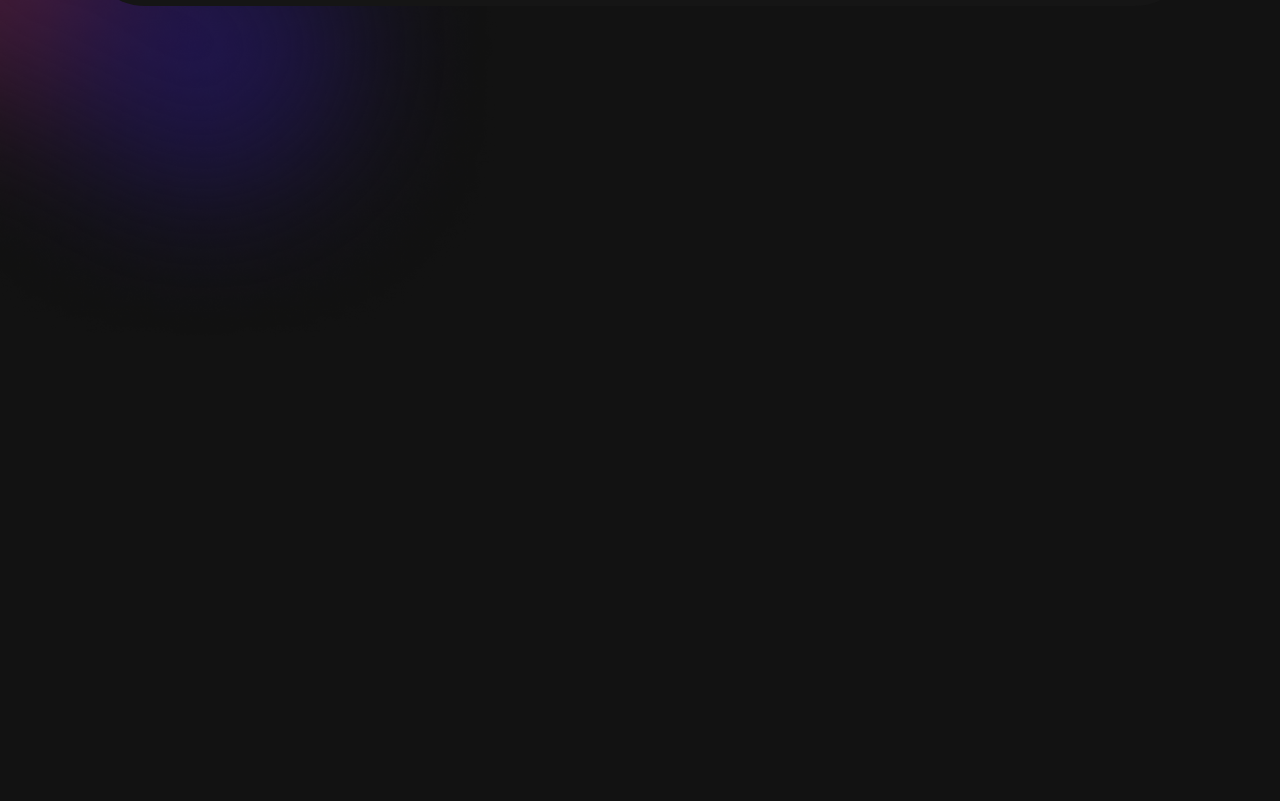
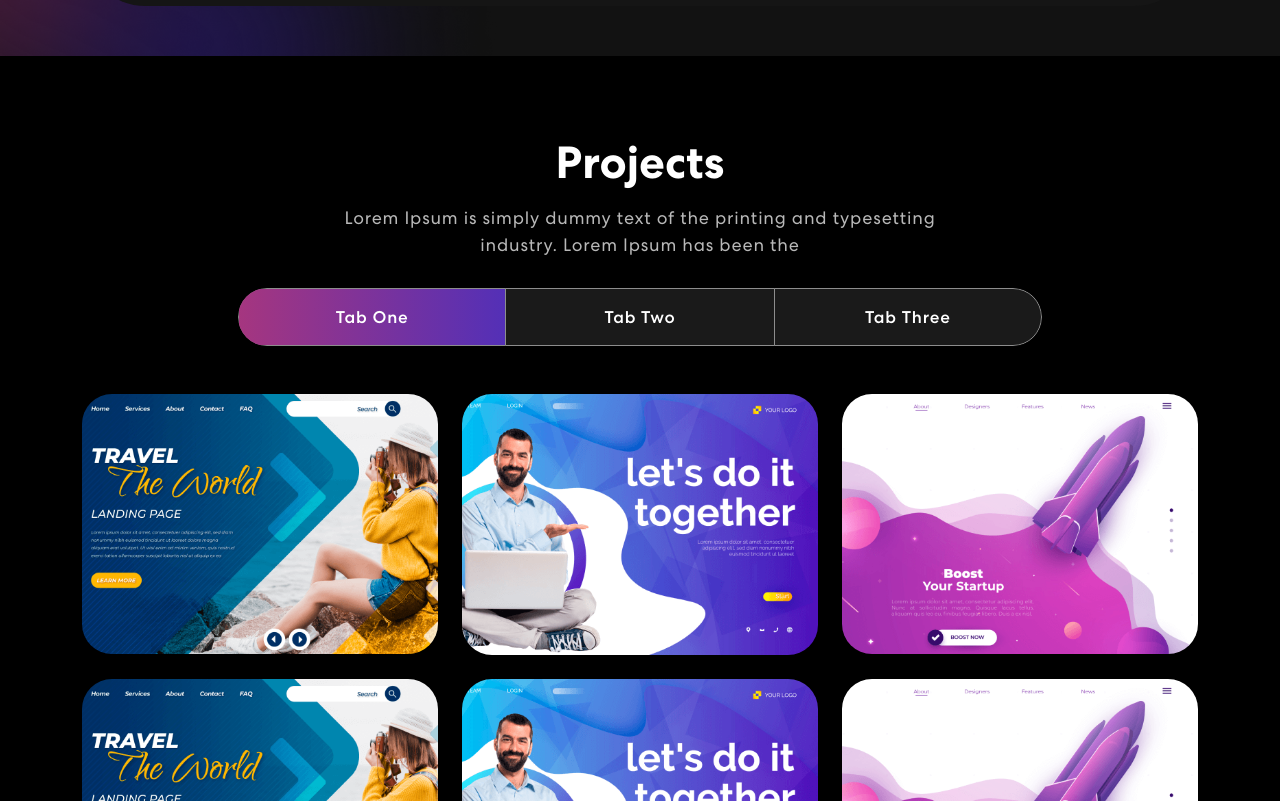
Before and after one commit to Sandiego17/my-react-portfolio, a React (Create React App) app: page / in a window 1280 px wide. Shown: the part 1359-2160 px from the top of the page. Before the commit the page ends 1715 px from the top, so only its background shows below. Built offline with nearby package versions, Linux system fonts and the light colour scheme.

Commit message:
feat: project component and mounted in App

```diff
--- a/src/App.js
+++ b/src/App.js
@@ -4,6 +4,7 @@
 import 'bootstrap/dist/css/bootstrap.min.css';
 import { Banner } from './components/Banner';
 import { Skills } from './components/Skills';
+import { Projects } from './components/Projects';
 
 function App() {
   return (
@@ -11,6 +12,7 @@
       <NavBar />
       <Banner />
       <Skills />
+      <Projects />
     </div>
   );
 }
--- /dev/null
+++ b/src/components/Projects.js
@@ -0,0 +1,86 @@
+import { Container, Row, Col, Nav } from "react-bootstrap";
+import TabContainer from 'react-bootstrap/TabContainer';
+import TabContent from 'react-bootstrap/TabContent';
+import TabPane from 'react-bootstrap/TabPane';
+import projImg1 from '../assets/images/project-img1.png';
+import projImg2 from '../assets/images/project-img2.png';
+import projImg3 from '../assets/images/project-img3.png';
+import { ProjectCard } from "./ProjectCard";
+import colorSharp2 from '../assets/images/color-sharp2.png';
+
+export const Projects = () => {
+  const projects = [
+    {
+      title: "Business Startup",
+      description: "Design & Development",
+      imgUrl: projImg1
+    },
+    {
+      title: "Business Startup",
+      description: "Design & Development",
+      imgUrl: projImg2
+    },
+    {
+      title: "Business Startup",
+      description: "Design & Development",
+      imgUrl: projImg3
+    },
+    {
+      title: "Business Startup",
+      description: "Design & Development",
+      imgUrl: projImg1
+    },
+    {
+      title: "Business Startup",
+      description: "Design & Development",
+      imgUrl: projImg2
+    },
+    {
+      title: "Business Startup",
+      description: "Design & Development",
+      imgUrl: projImg3
+    }
+  ];
+
+  return (
+    <section className="project" id="projects">
+      <Container>
+        <Row>
+          <Col>
+            <h2>Projects</h2>
+            <p>Lorem Ipsum is simply dummy text of the printing and typesetting industry. Lorem Ipsum has been the</p>
+            <TabContainer id="projects-tabs" defaultActiveKey="first">
+              <Nav variant="pills" className="nav-pills mb-5 justify-content-center align-items-center" id="pills-tab">
+                <Nav.Item>
+                  <Nav.Link eventKey="first">Tab One</Nav.Link>
+                </Nav.Item>
+                <Nav.Item>
+                  <Nav.Link eventKey="second">Tab Two</Nav.Link>
+                </Nav.Item>
+                <Nav.Item>
+                  <Nav.Link eventKey="third">Tab Three</Nav.Link>
+                </Nav.Item>
+              </Nav>
+              <TabContent>
+                <TabPane eventKey="first">
+                  <Row>
+                    {
+                      projects.map((project, index) => {
+                        return (
+                          <ProjectCard key={index} {...project} />
+                        )
+                      })
+                    }
+                  </Row>
+                </TabPane>
+                <TabPane eventKey="second">Second tab</TabPane>
+                <TabPane eventKey="third">Third tab</TabPane>
+              </TabContent>
+            </TabContainer>
+          </Col>
+        </Row>
+      </Container>
+      <img src={colorSharp2} className="background-image-right" alt='Bg-img-projects' />
+    </section>
+  )
+}
```
